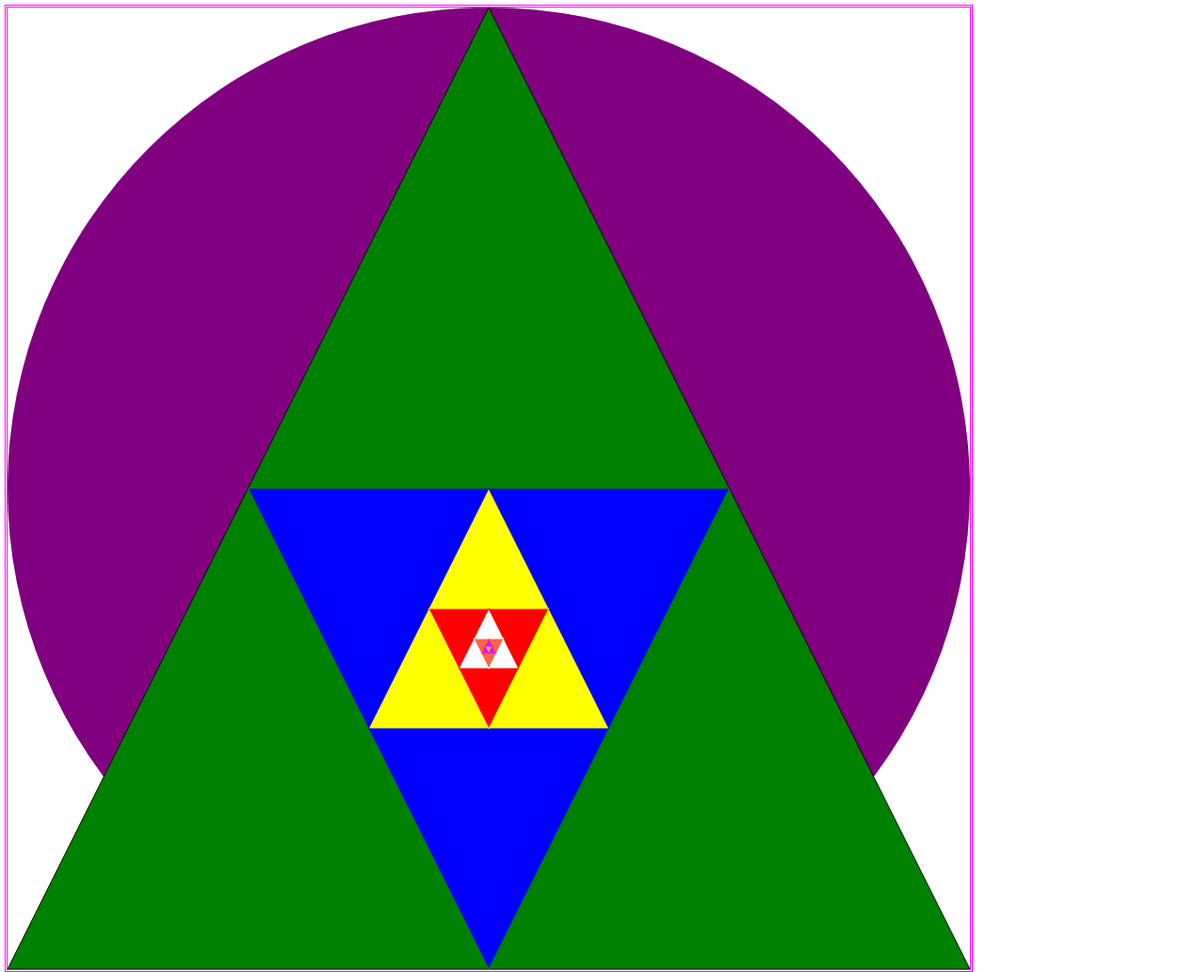
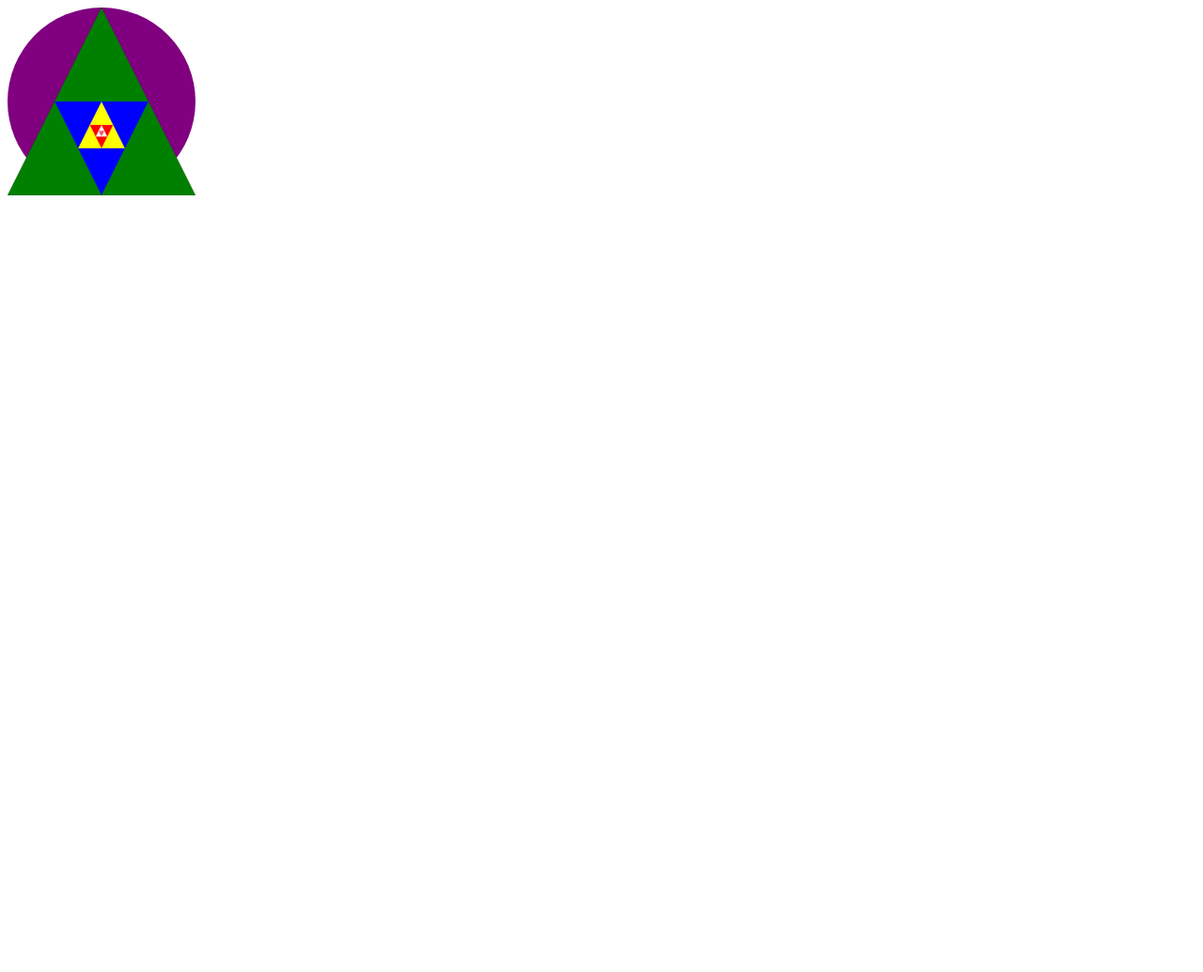
Before and after one commit to HusakHeorhii/HomeWork8, a plain HTML site: page index.html in a window 1280 px wide. Shown: the whole page at 94% size. After the commit the page ends 800 px from the top, so only its background shows below. Drawn offline with Linux system fonts and the light colour scheme.

Commit message:
HW8: added image.svg, moved <svg> to image.svg, added <img> to display svg

```diff
--- a/index.html
+++ b/index.html
@@ -7,18 +7,6 @@
     <title>Document</title>
   </head>
   <body>
-    <svg width="1024" height="1024" style="outline: 3px double fuchsia">
-        <circle r="512" cx="512" cy="512" fill="purple"></circle>
-      <polygon points="0,1024 512,0 1024,1024" stroke="black" fill="green" stroke-width="1"></polygon>
-      <polygon points="256,512 768,512 512,1024" stroke="green" fill="blue" stroke-width="1"></polygon>
-      <polygon points="384,768 512,512 640,768" stroke="blue" fill="yellow" stroke-width="1"></polygon>
-      <polygon points="512,768 448,640 576,640" stroke="yellow" fill="red" stroke-width="1"></polygon>
-      <polygon points="480,704 512,640 544,704" stroke="red" fill="white" stroke-width="1"></polygon>
-      <polygon points="496,672 528,672 512,704" stroke="white" fill="tomato" stroke-width="1"></polygon>
-      <polygon points="512,672 520,688 504,688" stroke="tomato" fill="magenta" stroke-width="1"></polygon>
-      <polygon points="516,680 512,688 508,680" stroke="magenta" fill="aqua" stroke-width="1"></polygon>
-      <polygon points="514,684 510,684 512,680" stroke="aqua" fill="fuchsia" stroke-width="1"></polygon>
-      <polygon points="512,688 508,680 516, 680" stroke="fuchsia" fill="yellowgreen" stroke-width="1"></polygon>
-    </svg>
+    <img src="/image.svg" alt="" width="200px">
   </body>
 </html>
```
Also changed, not shown: image.svg (added), 1 other file.
